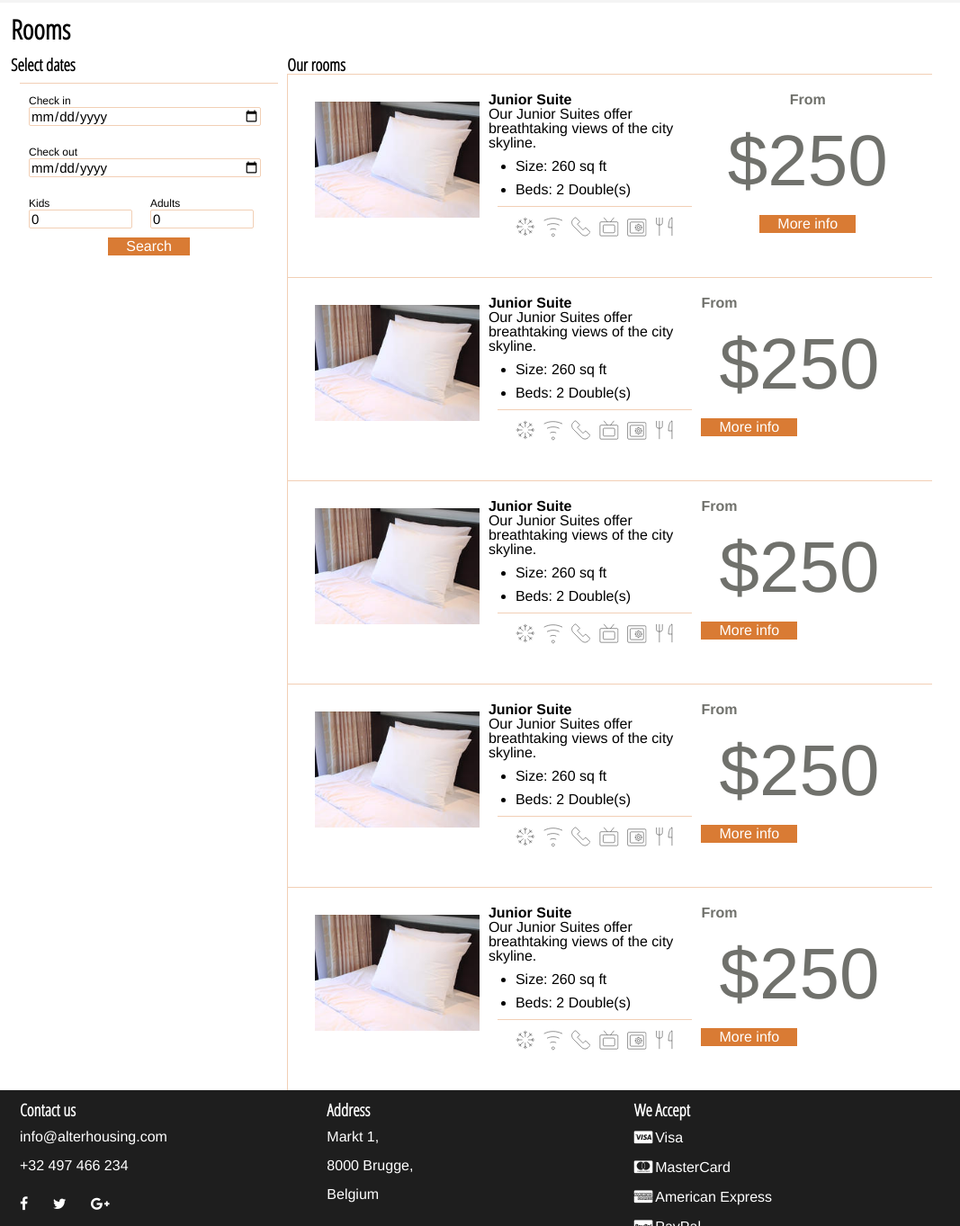
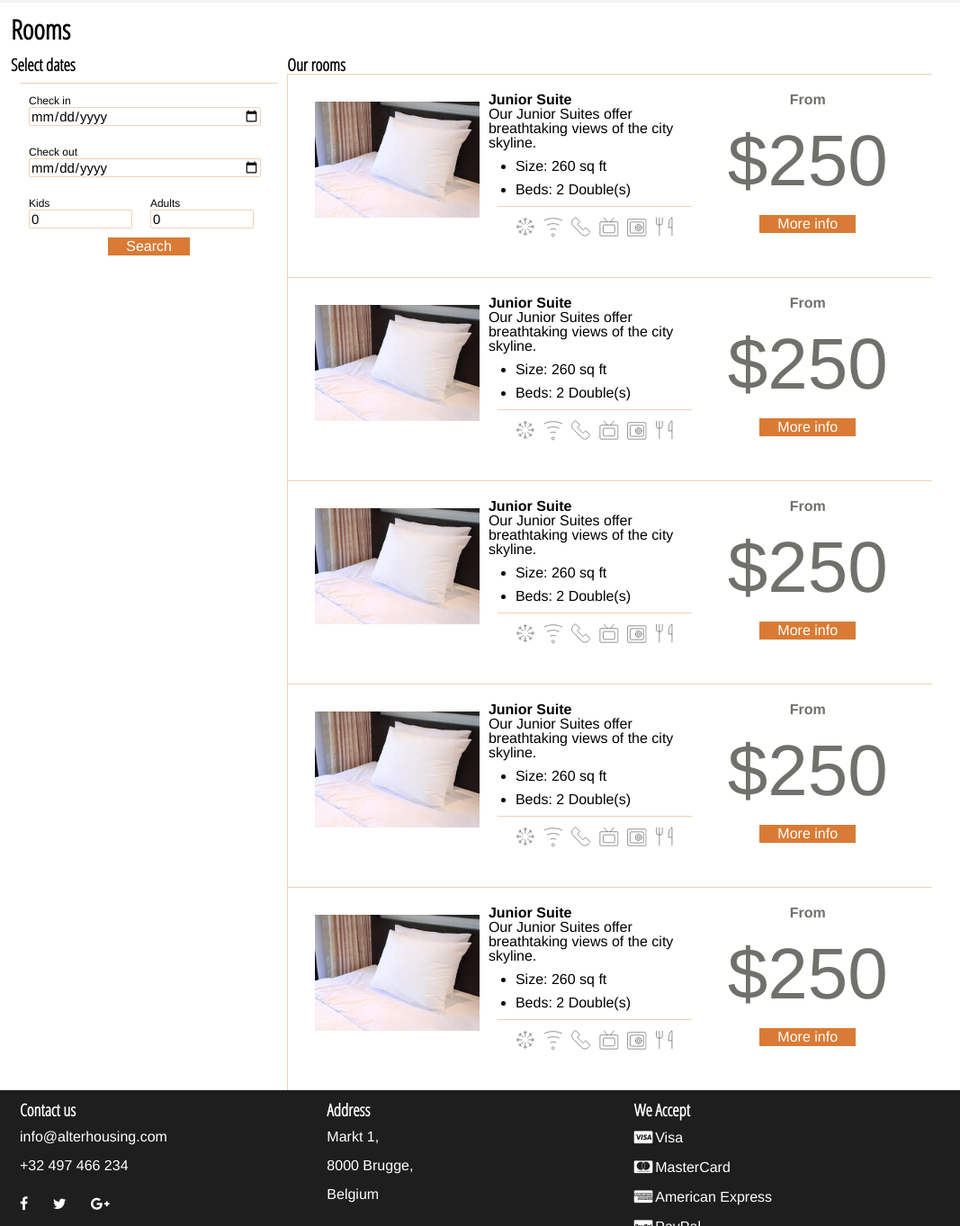
Before and after one commit to Haroenv/alter-housing, a plain HTML site: page rooms.html in a window 1280 px wide. Shown: the part 111-1474 px from the top of the page at 90% size, without its empty margins (116-1183 px from the left). Drawn offline with Linux system fonts and the light colour scheme.

Commit message:
center class

```diff
--- a/rooms.html
+++ b/rooms.html
@@ -189,7 +189,7 @@
 						</li>
 					</ul>
 				</div>
-				<div>
+				<div class="price">
 					<p class="price">From</p>
 					<p class="price">$250</p>
 					<a href="#" class="button">More info</a>
@@ -239,7 +239,7 @@
 						</li>
 					</ul>
 				</div>
-				<div>
+				<div class="price">
 					<p class="price">From</p>
 					<p class="price">$250</p>
 					<a href="#" class="button">More info</a>
@@ -289,7 +289,7 @@
 						</li>
 					</ul>
 				</div>
-				<div>
+				<div class="price">
 					<p class="price">From</p>
 					<p class="price">$250</p>
 					<a href="#" class="button">More info</a>
@@ -339,7 +339,7 @@
 						</li>
 					</ul>
 				</div>
-				<div>
+				<div class="price">
 					<p class="price">From</p>
 					<p class="price">$250</p>
 					<a href="#" class="button">More info</a>
```
